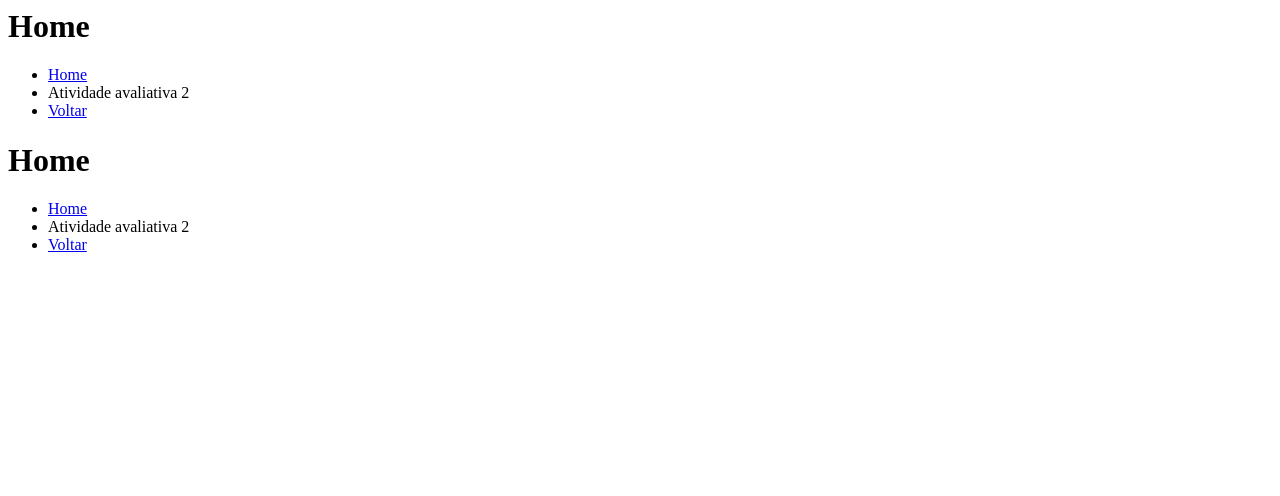
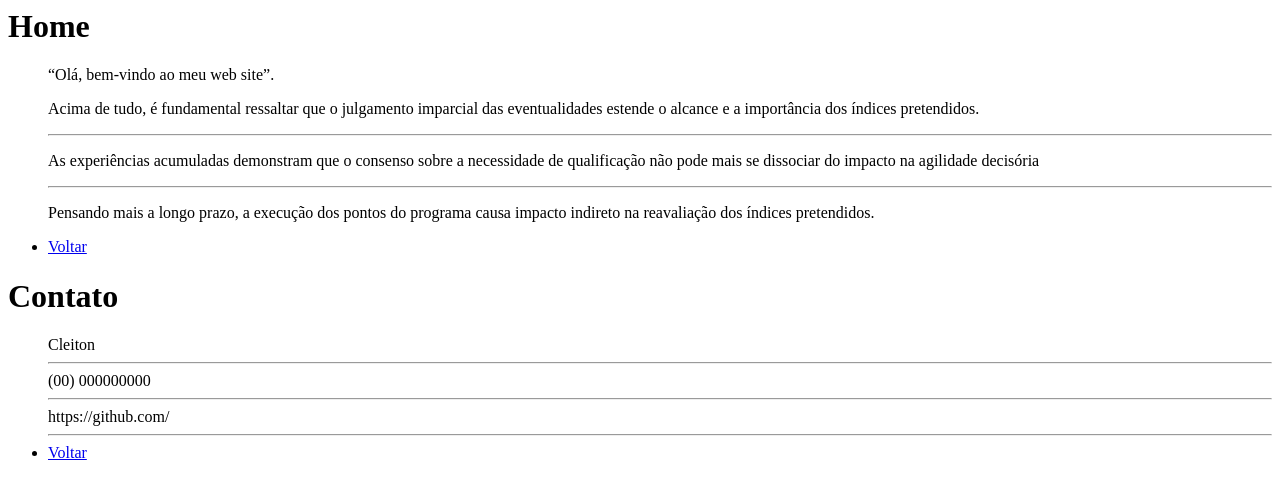
Before and after one commit to cleitomarinho25/pwb1, a plain HTML site: page avaliacoes/index.html in a window 1280 px wide. Drawn offline with Linux system fonts and the light colour scheme.

Commit message:
Atualização do Commit

```diff
--- a/avaliacoes/index.html
+++ b/avaliacoes/index.html
@@ -6,8 +6,19 @@
   <body>
     <h1>Home</h1>
     <ul>
-      <li><a href="/atividades/index.html">Home</a></li>
-      <li>Atividade avaliativa 2</li>
+      <p>“Olá, bem-vindo ao meu web site”.</p>
+      <p align="justify">
+        Acima de tudo, é fundamental ressaltar que o julgamento imparcial das eventualidades estende o alcance e a importância dos índices pretendidos.
+      </p>
+      <hr>
+      <p align="justify">
+      As experiências acumuladas demonstram que o consenso sobre a necessidade de qualificação não pode mais se dissociar do impacto na agilidade decisória
+      </p>
+      <hr>
+      <p align="justify">
+      Pensando mais a longo prazo, a execução dos pontos do programa causa impacto indireto na reavaliação dos índices pretendidos.
+      </p>
+
       <li><a href="../index.html">Voltar</a></li>
 
 
@@ -22,11 +33,16 @@
 
   </head>
   <body>
-    <h1>Home</h1>
+    <h1>Contato</h1>
     <ul>
-      <li><a href="/atividades/index.html">Home</a></li>
-      <li>Atividade avaliativa 2</li>
+      Cleiton
+      <hr>
+      (00) 000000000
+      <hr>
+      https://github.com/
+      <hr>
       <li><a href="../index.html">Voltar</a></li>
+
 
 
 
```
Also changed, not shown: avaliacoes/atividade1/contato.html (deleted, +0 -9 lines), avaliacoes/atividade1/atividades.html (deleted).
